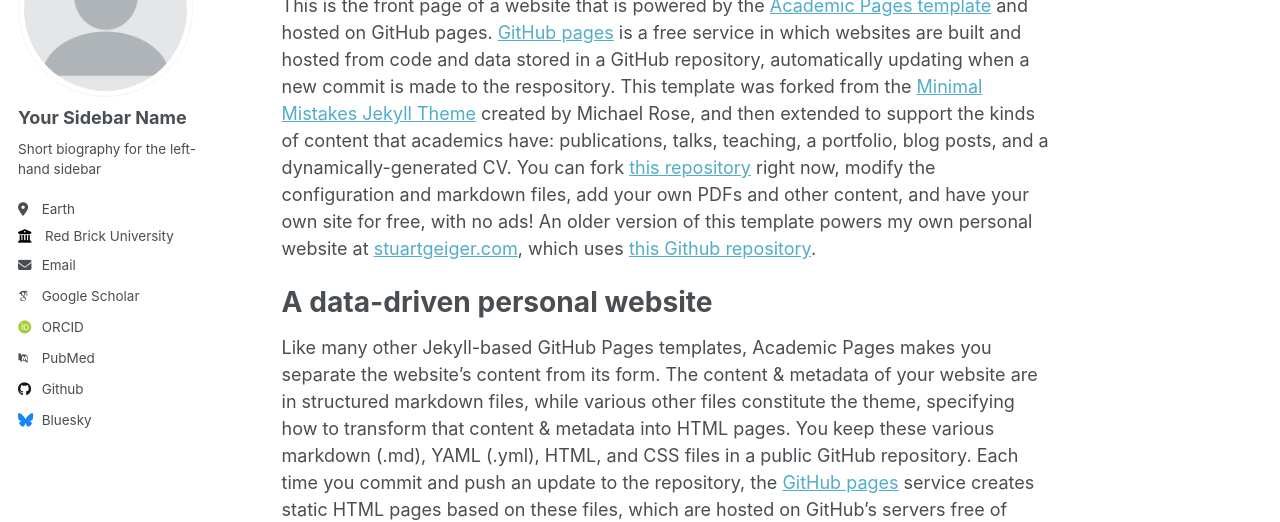
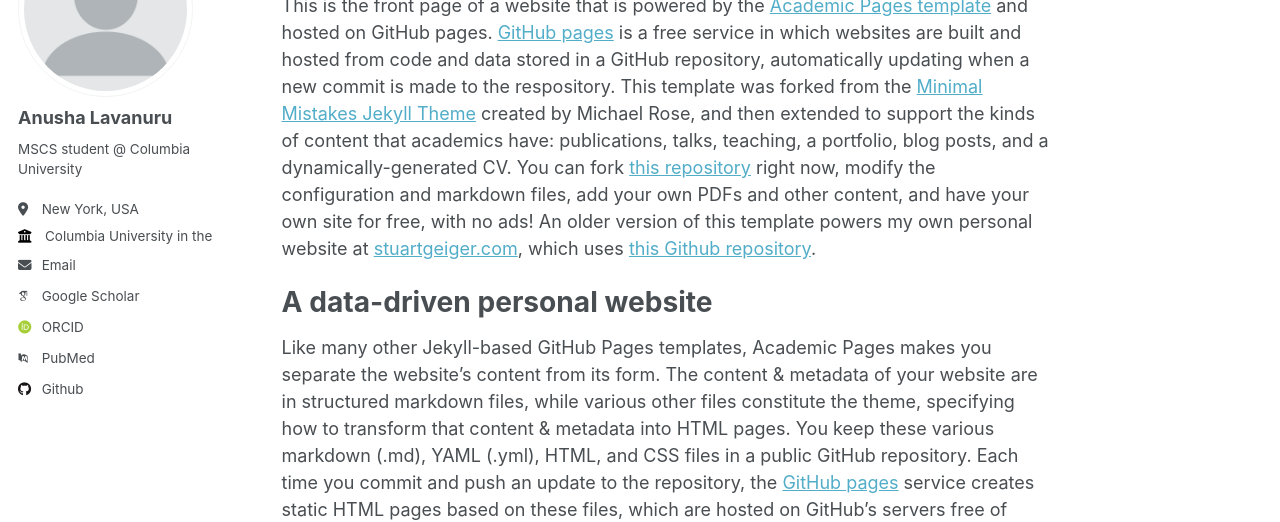
Before and after one commit to AnushaLavanuru5/AnushaL.github.io, a Jekyll site: the page built from _pages/about.md, in a window 1280 px wide. Shown: the part 184-706 px from the top of the page. Built offline with Jekyll 4.4.1, drawn with Linux system fonts in a browser that asks for light colours; some web fonts are replaced.

Commit message:
Update _config.yml

```diff
--- a/_config.yml
+++ b/_config.yml
@@ -12,7 +12,7 @@ title                    : "Anusha's Homepage"
 title_separator          : "-"
 name                     : &name "Anusha Lavanuru"
 description              : &description "personal description"
-url                      : https://academicpages.github.io # the base hostname & protocol for your site e.g. "https://mmistakes.github.io"
+url                      : https://anushalavanuru5.github.io/AnushaL.github.io/ # the base hostname & protocol for your site e.g. "https://mmistakes.github.io"
 baseurl                  : "" # the subpath of your site, e.g. "/blog"
 repository               : "academicpages/academicpages.github.io"
 
@@ -22,13 +22,13 @@ repository               : "academicpages/academicpages.github.io"
 author:
   # Biographic information
   avatar           : "profile.png"
-  name             : "Your Sidebar Name"
+  name             : "Anusha Lavanuru"
   pronouns         : # example: "she/her"
-  bio              : "Short biography for the left-hand sidebar"
-  location         : "Earth"
-  employer         : "Red Brick University"
+  bio              : "MSCS student @ Columbia University"
+  location         : "New York, USA"
+  employer         : "Columbia University in the city of New York"
   uri              : # URL
-  email            : "none@example.org"
+  email            : "al4568@columbia.edu"
 
   # Academic websites
   arxiv            : # URL - Update with the correct link to your profile
@@ -43,12 +43,12 @@ author:
   bitbucket        : # Username - Update with your username on the site
   codepen          : # Username
   dribbble         : # Username
-  github           : "academicpages"
+  github           : "AnushaLavanuru5"
   kaggle           : # Username
   stackoverflow    : # User number or user number and name (i.e., use "1" or "1/jeff-atwood")
 
   # Social media
-  bluesky          : "bsky.app" # Replace this with you Bluesky username
+  bluesky          : # Replace this with you Bluesky username
   facebook         : # Username
   flickr           : # Username
   foursquare       : # Username
```
